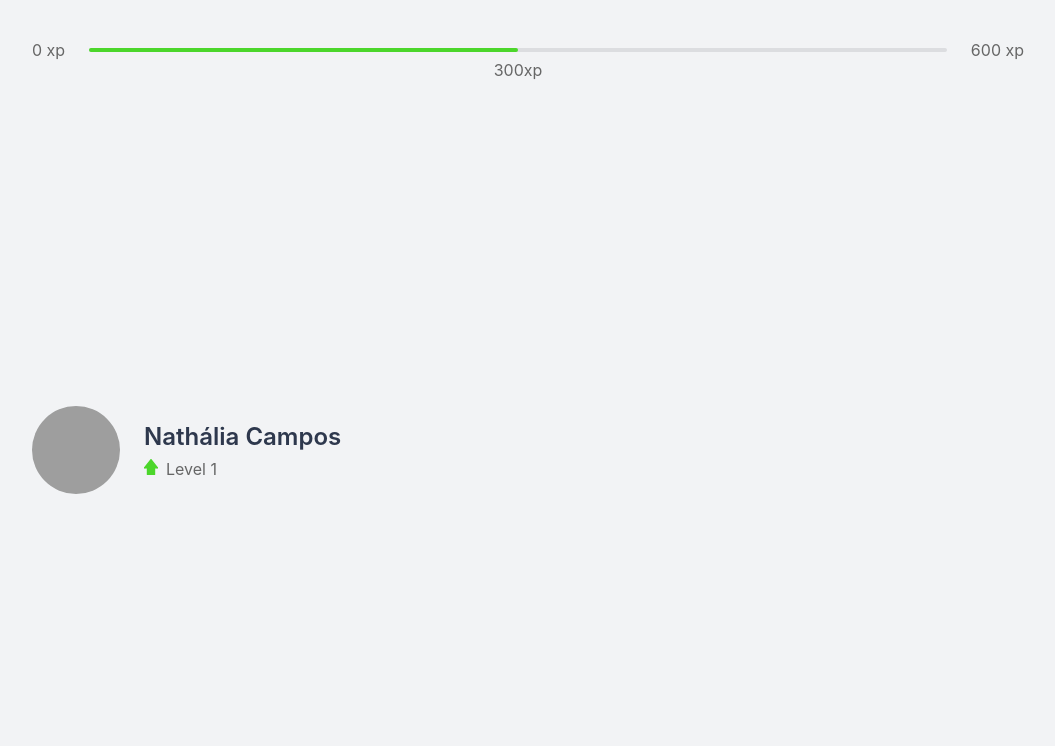
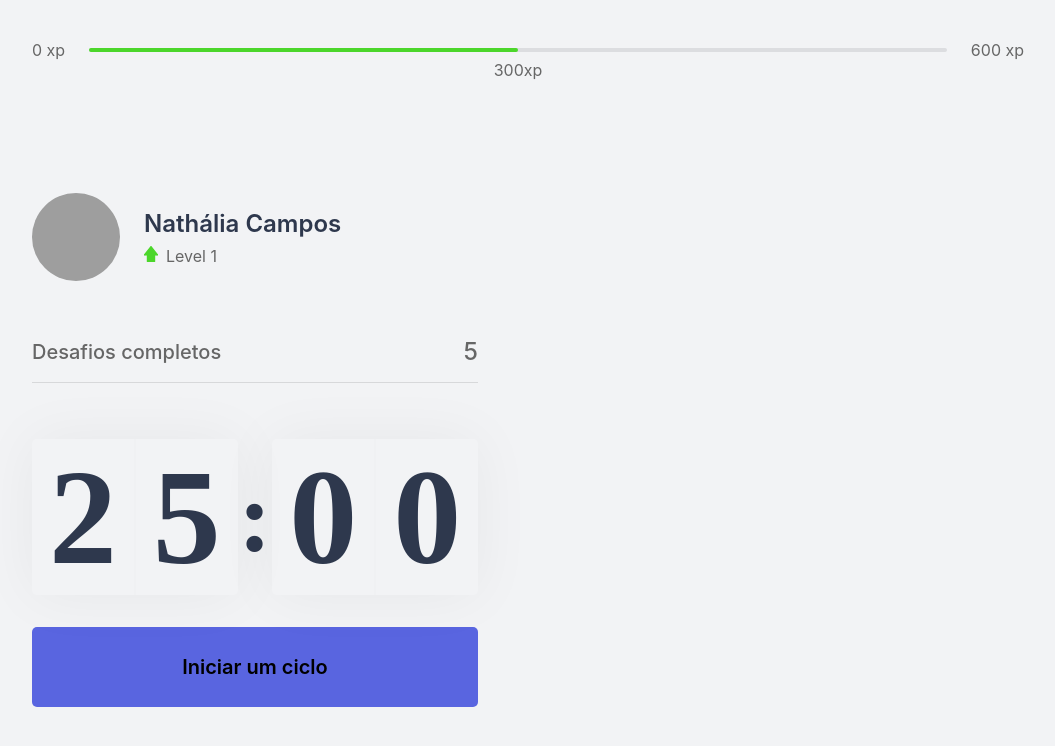
Before and after one commit to nathaliascampos/moveit-next, a Next.js app: page / in a window 1280 px wide. Shown: the top 746 px of the page, without its empty margins (112-1167 px from the left). Built offline with nearby package versions, Linux system fonts and the light colour scheme; grey boxes are pictures that could not be loaded.

Commit message:
feat: create the countdown container

```diff
--- /dev/null
+++ b/src/components/CompletedChallenges.tsx
@@ -0,0 +1,10 @@
+import styles from '../styles/components/CompletedChallenges.module.css';
+
+export function CompletedChallenges() {
+    return (
+        <div className={styles.completedChallegesContainer}>
+            <span>Desafios completos</span>
+            <span>5</span>
+        </div>
+    );
+}
--- /dev/null
+++ b/src/components/Countdown.tsx
@@ -0,0 +1,24 @@
+import styles from '../styles/components/Countdown.module.css';
+
+export function Countdown() {
+    return (
+        <div>
+            <div className={styles.countdownCointainer}>
+                <div>
+                    <span>2</span>
+                    <span>5</span>
+                </div>
+                <span>:</span>
+                <div>
+                    <span>0</span>
+                    <span>0</span>
+                </div>
+            </div>
+
+            <button type="button" className={styles.countdownButton}>
+                Iniciar um ciclo
+        </button>
+        </div>
+
+    );
+}
--- a/src/pages/_documents.tsx
+++ b/src/pages/_documents.tsx
@@ -6,6 +6,8 @@
 
             <Html>
                 <Head>
+                    <link rel="shortcut icon" href="favicon.png" type="image/png" />
+
                     <link rel="preconnect" href="https://fonts.gstatic.com" />
                     <link href="https://fonts.googleapis.com/css2?family=Inter:wght@400;500;600&family=Rajdhani:wght@600&display=swap" rel="stylesheet" />
                 </Head>
--- a/src/pages/index.tsx
+++ b/src/pages/index.tsx
@@ -1,15 +1,24 @@
+import { CompletedChallenges } from "../components/CompletedChallenges";
 import { ExperienceBar } from "../components/ExperienceBar";
 import { Profile } from '../components/Profile';
+import { Countdown } from '../components/Countdown';
+
+import Head from 'next/head';
 
 import styles from '../styles/pages/Home.module.css';
 
 export default function Home() {
   return (
     <div className={styles.container}>
+      <Head>
+        <title>Início | move.it</title>
+      </Head>
       <ExperienceBar />
       <section>
         <div>
           <Profile />
+          <CompletedChallenges />
+          <Countdown />
         </div>
         <div></div>
       </section>
--- /dev/null
+++ b/src/styles/components/CompletedChallenges.module.css
@@ -0,0 +1,19 @@
+.completedChallegesContainer {
+    display: flex;
+    align-items: center;
+    justify-content: space-between;
+
+    margin: 3.5rem 0;
+    padding-bottom: 1rem;
+    border-bottom: 1px solid #d7d8da;
+
+    font-weight: 500;
+}
+
+.completedChallegesContainer span:first-child {
+    font-size: 1.25rem;
+}
+
+.completedChallegesContainer span:last-child {
+    font-size: 1.5rem;
+}
--- /dev/null
+++ b/src/styles/components/Countdown.module.css
@@ -0,0 +1,64 @@
+.countdownCointainer {
+    display: flex;
+    align-items: center;
+    font-family: Rajdhani;
+    font-weight: 600;
+    color: var(--title);
+}
+
+.countdownCointainer > div{
+    flex: 1;
+
+    display: flex;
+    align-items: center;
+    justify-content: space-evenly;
+
+    background: var(--white);
+    box-shadow: 0 0 60px rgba(0, 0, 0, 0.05);
+    border-radius: 5px;
+    font-size: 8.5rem;
+    text-align: center;
+}
+
+.countdownCointainer > div span{
+    flex: 1;
+}
+
+.countdownCointainer > div span:first-child{
+    border-right: 1px solid #f0f1f3;
+}
+
+.countdownCointainer > div span:last-child{
+    border-left: 1px solid #f0f1f3;
+}
+
+.countdownCointainer > span{
+    font-size: 6.25rem;
+    margin: 0.05rem;
+}
+
+.countdownButton {
+    width: 100%;
+    height: 5rem;
+
+    margin-top: 2rem;
+
+    display: flex;
+    align-items: center;
+    justify-content: center;
+
+    border: 0;
+    border-radius: 5px;
+
+    background: var(--blue);
+
+    font-size: 1.25rem;
+    font-weight: 600;
+
+    transition: background-color 0.2s;
+
+}
+
+.countdownButton:hover {
+    background: var(--blue-dark);
+}
```
Also changed, not shown: 1 other file (tests, documents, lock files or other folders).
